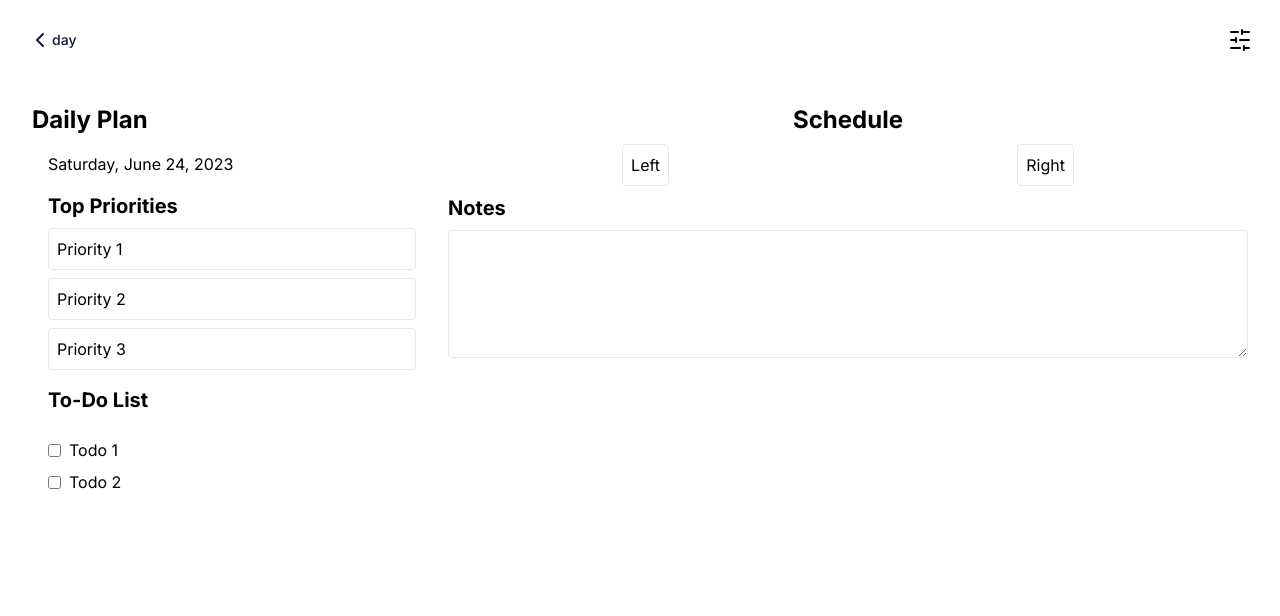
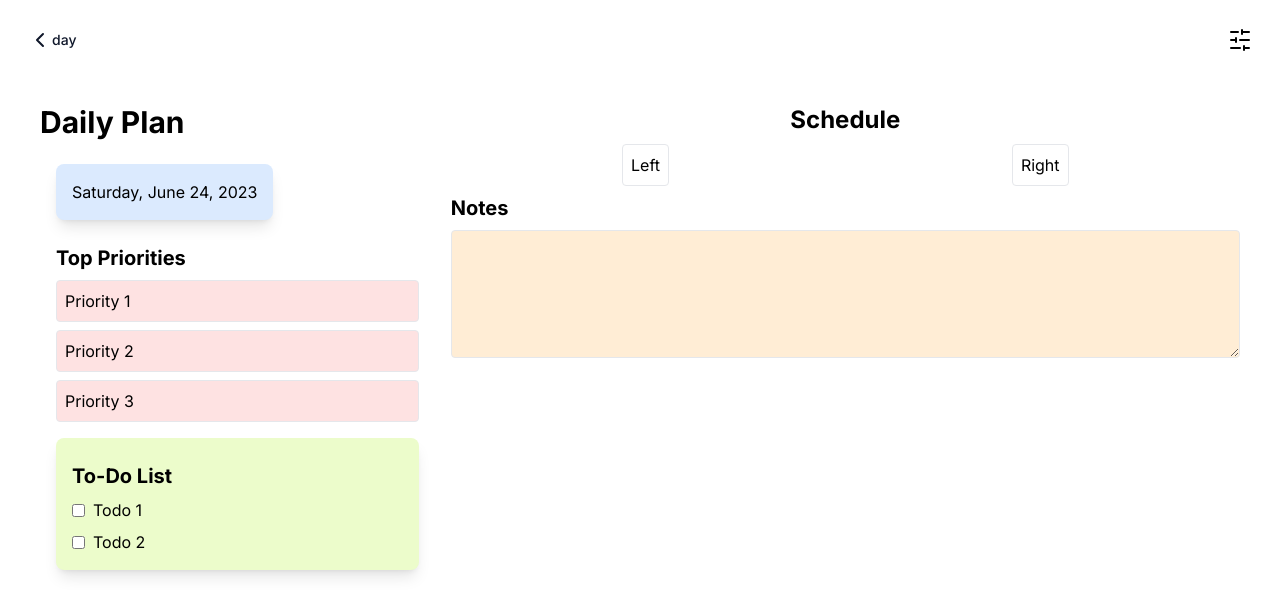
Before and after one commit to tennydev/next-to-do, a Next.js app: page /day in a window 1280 px wide. Shown: the top 616 px of the page. Built offline with nearby package versions, Linux system fonts and the light colour scheme.

Commit message:
FIX Day/UI: positioning and color-block

```diff
--- a/src/app/day/page.tsx
+++ b/src/app/day/page.tsx
@@ -1,5 +1,3 @@
-import Title from "@/components/shared/Title";
-
 const Day = () => {
   const today = new Date();
   const dateString = today.toLocaleDateString("en-US", {
@@ -9,25 +7,25 @@ const Day = () => {
     day: "numeric",
   });
   return (
-    <div className="flex flex-row px-4 pb-4">
-      <div className="flex flex-col space-y-4 lg:space-y-2 lg:space-x-4 p-4 lg:w-1/3">
-        <Title size="h2">Daily Plan</Title>
-        <span>{dateString}</span>
+    <div className="flex flex-row px-6 pb-4 ">
+      <div className="flex flex-col space-y-4 lg:space-x-4 p-4 lg:w-1/3">
+        <h1 className="title-h1">Daily Plan</h1>
+        <p className="w-fit px-4 py-4 shadow-lg rounded-lg bg-blue-100">{dateString}</p>
 
           <div className="flex flex-col">
-            <Title size="h3">Top Priorities</Title>
+            <h3 className="title-h3">Top Priorities</h3>
             <div className="flex flex-col space-y-2">
-              <div className="border rounded p-2">Priority 1</div>
-              <div className="border rounded p-2">Priority 2</div>
-              <div className="border rounded p-2">Priority 3</div>
+              <div className="border rounded p-2 bg-red-100">Priority 1</div>
+              <div className="border rounded p-2 bg-red-100">Priority 2</div>
+              <div className="border rounded p-2 bg-red-100">Priority 3</div>
             </div>
           </div>
 
-          <div className="flex flex-col space-y-4 ">
-            <Title size="h3">To-Do List</Title>
+          <div className="flex flex-col p-4 shadow-lg rounded-lg bg-lime-100">
+            <h3 className="title-h3">To-Do List</h3>
             <div className="flex flex-col space-y-2">
               <div className="flex items-center space-x-2">
-                <input type="checkbox" />
+                <input type="checkbox"/>
                 <span>Todo 1</span>
               </div>
               <div className="flex items-center space-x-2">
@@ -40,10 +38,9 @@ const Day = () => {
       </div>
 
       <div className="flex flex-col p-4 lg:w-2/3">
-
         <div className="flex flex-col ">
           <div className="flex justify-center items-center">
-            <Title size="h2">Schedule</Title>
+            <h2 className="title-h2">Schedule</h2>
           </div>
           <div className="flex flex-row justify-around">
             <div className="border rounded p-2">Left</div>
@@ -51,9 +48,9 @@ const Day = () => {
           </div>
         </div>
 
-        <div className="flex flex-col ">
-          <Title size="h3">Notes</Title>
-          <textarea className="border rounded p-2 w-full h-32"></textarea>
+        <div className="flex flex-col">
+          <h3 className="title-h3">Notes</h3>
+          <textarea className="border rounded p-2 w-full h-32 bg-orange-100"></textarea>
         </div>
       </div>
     </div>
--- a/src/app/globals.css
+++ b/src/app/globals.css
@@ -1,6 +1,8 @@
 @tailwind base;
 @tailwind components;
 @tailwind utilities;
+
+
 
 :root {
   --foreground-rgb: 0, 0, 0;
@@ -16,8 +18,17 @@
   }
 } */
 
-
-
+@layer utilities {
+  .title-h1 {
+    @apply font-bold text-3xl mt-2 mb-2;
+  }
+  .title-h2 {
+    @apply font-bold text-2xl mt-2 mb-2;
+  }
+  .title-h3 {
+    @apply font-bold text-xl mt-2 mb-2;
+  }
+}
 body {
   color: rgb(var(--foreground-rgb));
   background: linear-gradient(
--- a/src/app/todo/page.tsx
+++ b/src/app/todo/page.tsx
@@ -87,9 +87,9 @@ const Todo = () => {
             <Trash />
           </Button>
         </div>
-
       </div>
 
+      {data.length > 0 && (
         <DragDropContext onDragEnd={onDragEnd}>
           <Droppable droppableId="droppable">
             {(provided, snapshot) => (
@@ -166,6 +166,7 @@ const Todo = () => {
             )}
           </Droppable>
         </DragDropContext>
+      )}
     </div>
   );
 };
--- a/src/components/shared/Title.tsx
+++ /dev/null
@@ -1,39 +0,0 @@
-import { ReactNode } from 'react';
-
-type TitleProps = {
-  size: 'h1' | 'h2' | 'h3' | 'h4';
-  children: ReactNode;
-  className?: string; // optional classname prop
-};
-
-const Title = ({ size, children, className = '' }: TitleProps) => {
-  let Heading: 'h1' | 'h2' | 'h3' | 'h4' = 'h2';
-  let textSize = 'text-2xl';
-
-  switch(size) {
-    case 'h1':
-      Heading = 'h1';
-      textSize = 'text-3xl';
-      break;
-    case 'h2':
-      Heading = 'h2';
-      textSize = 'text-2xl';
-      break;
-    case 'h3':
-      Heading = 'h3';
-      textSize = 'text-xl';
-      break;
-    case 'h4':
-      Heading = 'h4';
-      textSize = 'text-lg';
-      break;
-    default:
-      break;
-  }
-
-  return (
-    <Heading className={`${textSize} font-bold mt-2 mb-2 ${className}`}>{children}</Heading>
-  )
-};
-
-export default Title;
```
Lines whose indentation alone changed are shown as unchanged.
